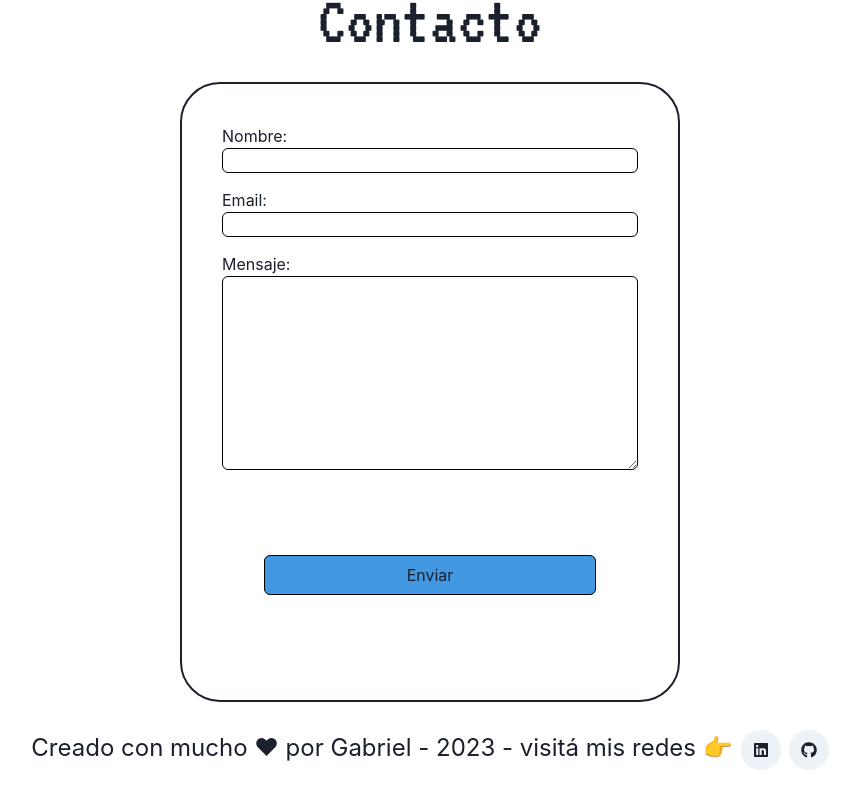
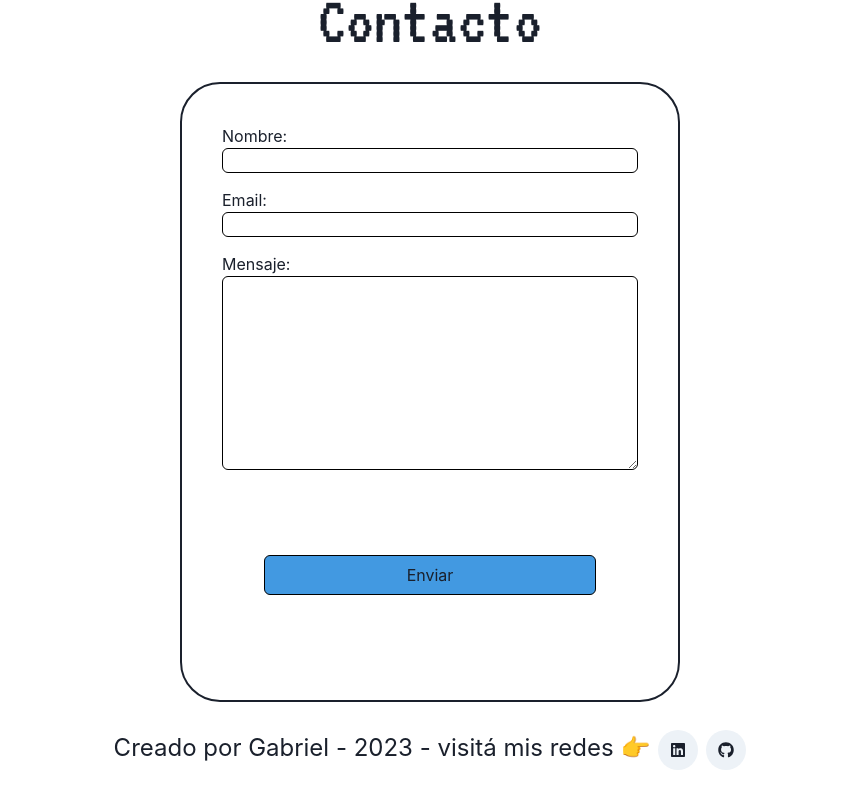
Before and after one commit to gabriel073/Portfolio-FullStack, a React (Create React App) app: page / in a window 1280 px wide. Shown: the part 3595-4403 px from the top of the page, without its empty margins (210-1070 px from the left). Built offline with nearby package versions, Linux system fonts and the light colour scheme.

Commit message:
modificando footer

```diff
--- a/src/components/Footer.jsx
+++ b/src/components/Footer.jsx
@@ -15,7 +15,7 @@ function Footer() {
             height="100%"
             m="auto" >
             <Stack flexDirection="row">
-                <p>Creado con mucho ❤ por Gabriel - 2023 - visitá mis redes 👉</p>
+                <p>Creado por Gabriel - 2023 - visitá mis redes 👉</p>
                 <IconButton icon={<FaLinkedin />} onClick={() => window.open("https://www.linkedin.com/in/gabriel-marzioli/")} isRound='true'> </IconButton>
                 <IconButton icon={<FaGithub />} onClick={() => window.open("https://github.com/gabriel073")} isRound='true'></IconButton>
             </Stack>
```
